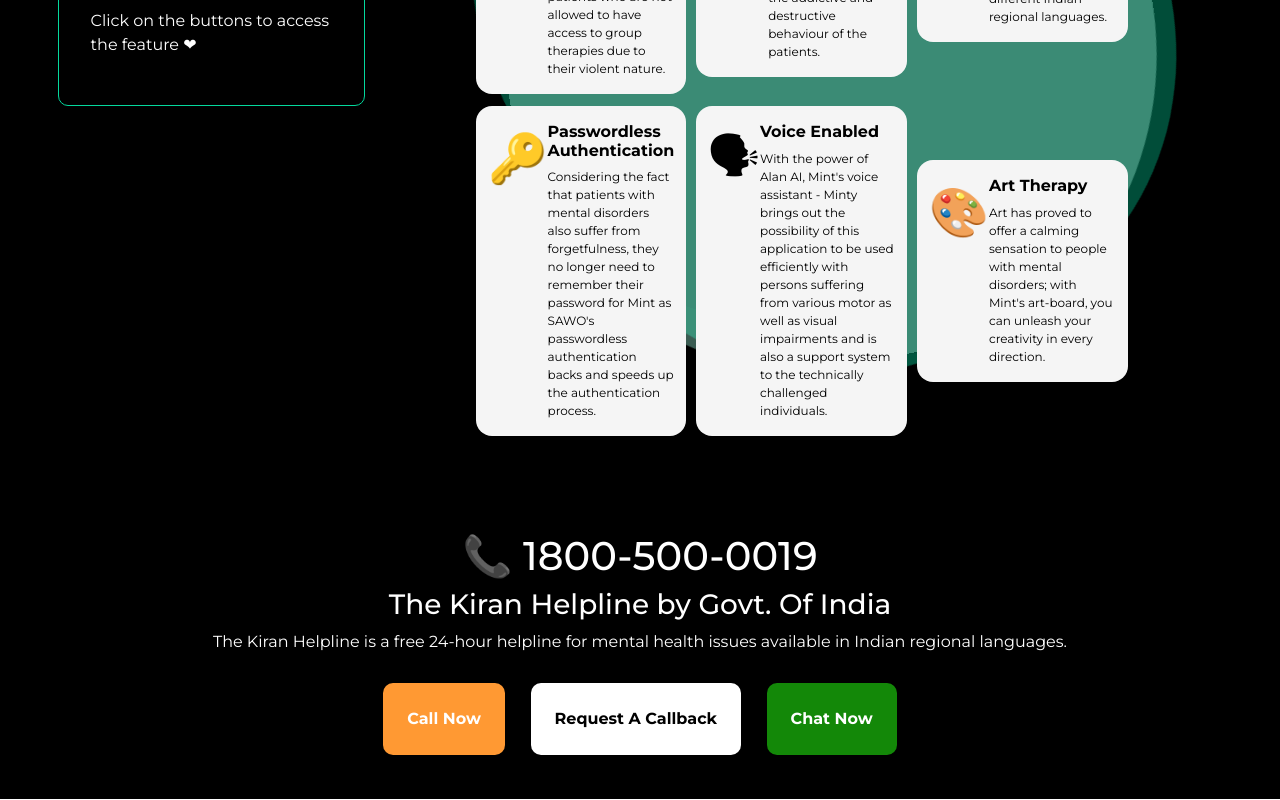
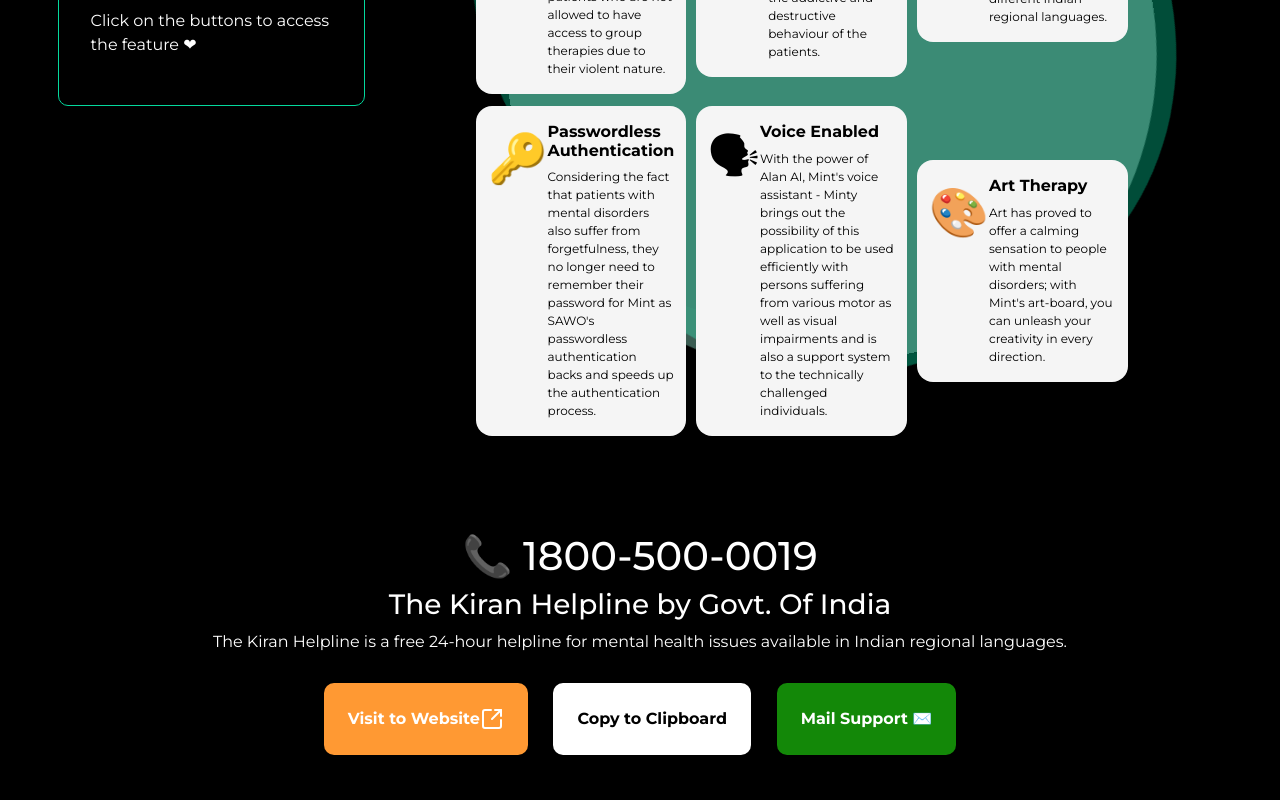
Before and after one commit to mohamedsharafath/Mental_Health, a React (Create React App) app: page / in a window 1280 px wide. Shown: the part 1161-1961 px from the top of the page. Built offline with nearby package versions, Linux system fonts and the light colour scheme.

Commit message:
kiran helpline working

```diff
--- a/src/Components/KiranHelpline/KiranHelpline.jsx
+++ b/src/Components/KiranHelpline/KiranHelpline.jsx
@@ -1,15 +1,51 @@
 import React from 'react';
 
 function KiranHelpline() {
+    const handleCopy = () => {
+        navigator.clipboard.writeText("1800-500-0019");
+        alert("Number copied to clipboard!");
+    };
+
+    const handleVisit = () => {
+        window.open("https://pib.gov.in/PressReleasePage.aspx?PRID=1652240#:~:text=24x7%20Toll%2DFree%20Mental%20Health,0019)%20launched%20in%2013%20Languages", "_blank");
+    };
+
+    const handleMail = () => {
+        window.location.href = "mailto:nimhrsehore@gmail.com";
+    };
+
     return (
         <div className="kiran-container" id="kiran-container">
             <h1>&#128222; 1800-500-0019</h1>
             <h3>The Kiran Helpline by Govt. Of India</h3>
             <p>The Kiran Helpline is a free 24-hour helpline for mental health issues available in Indian regional languages.</p>
             <div className="kiran-buttons">
-                <button className="kiran-btn" style={{ backgroundColor: "#FF9933", color: "#ffffff" }}>Call Now</button>
-                <button className="kiran-btn" style={{ backgroundColor: "#FFFFFF" }}>Request A Callback</button>
-                <button className="kiran-btn" style={{ backgroundColor: "#138808", color: "#ffffff" }}>Chat Now</button>
+                <button
+                    className="kiran-btn"
+                    style={{ backgroundColor: "#FF9933", color: "#ffffff" }}
+                    onClick={handleVisit}
+                >
+                    Visit to Website
+                        <svg xmlns="http://www.w3.org/2000/svg" width="24" height="24" viewBox="0 0 24 24" fill="none" stroke="currentColor" strokeWidth="2" strokeLinecap="round" strokeLinejoin="round" className="lucide lucide-square-arrow-out-up-right">
+                            <path d="M21 13v6a2 2 0 0 1-2 2H5a2 2 0 0 1-2-2V5a2 2 0 0 1 2-2h6"/>
+                            <path d="m21 3-9 9"/>
+                            <path d="M15 3h6v6"/>
+                        </svg>
+                </button>
+                <button
+                    className="kiran-btn"
+                    style={{ backgroundColor: "#FFFFFF" }}
+                    onClick={handleCopy}
+                >
+                    Copy to Clipboard
+                </button>
+                <button
+                    className="kiran-btn"
+                    style={{ backgroundColor: "#138808", color: "#ffffff" }}
+                    onClick={handleMail}
+                >
+                    Mail Support ✉️
+                </button>
             </div>
         </div>
     );
--- a/src/index.js
+++ b/src/index.js
@@ -21,7 +21,4 @@
   </React.StrictMode>
 );
 
-// If you want to start measuring performance in your app, pass a function
-// to log results (for example: reportWebVitals(console.log))
-// or send to an analytics endpoint. Learn more: https://bit.ly/CRA-vitals
 reportWebVitals();
```
Also changed, not shown: src/Components/Feature/FeatureSection.jsx (+0 -16 lines).
